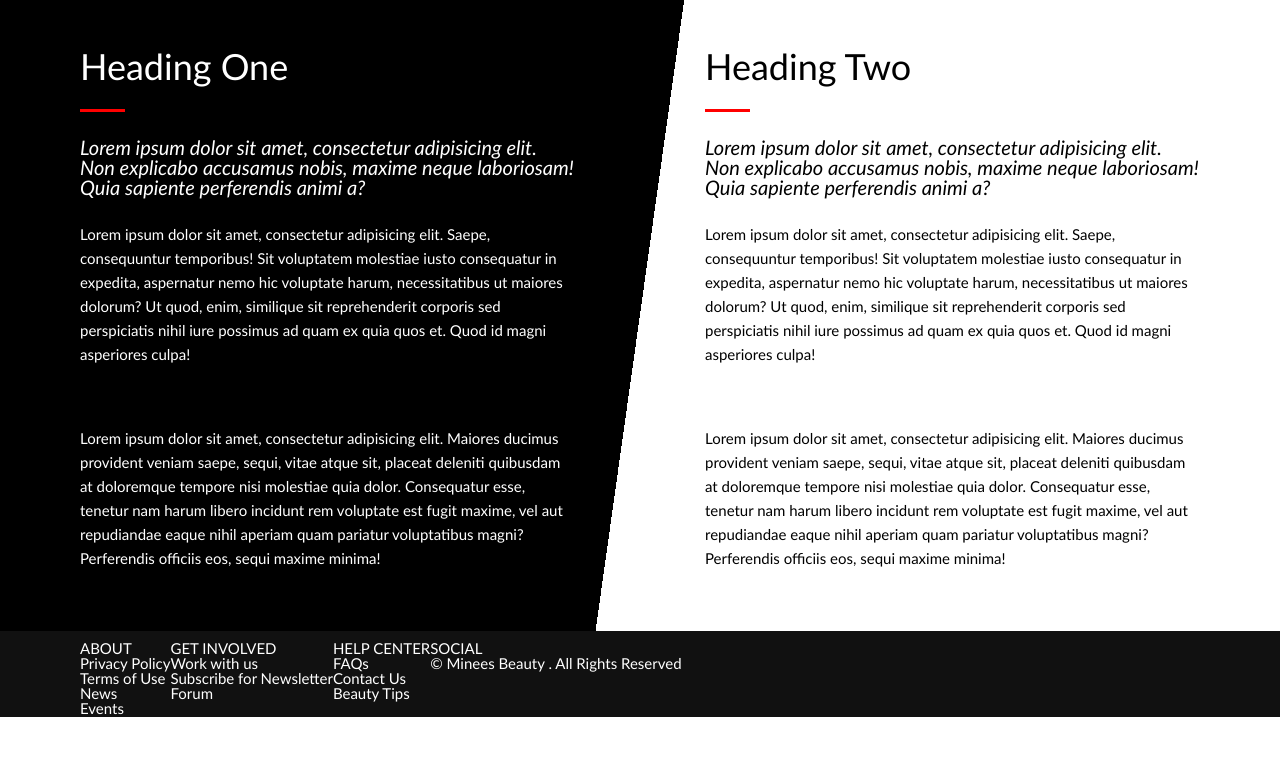
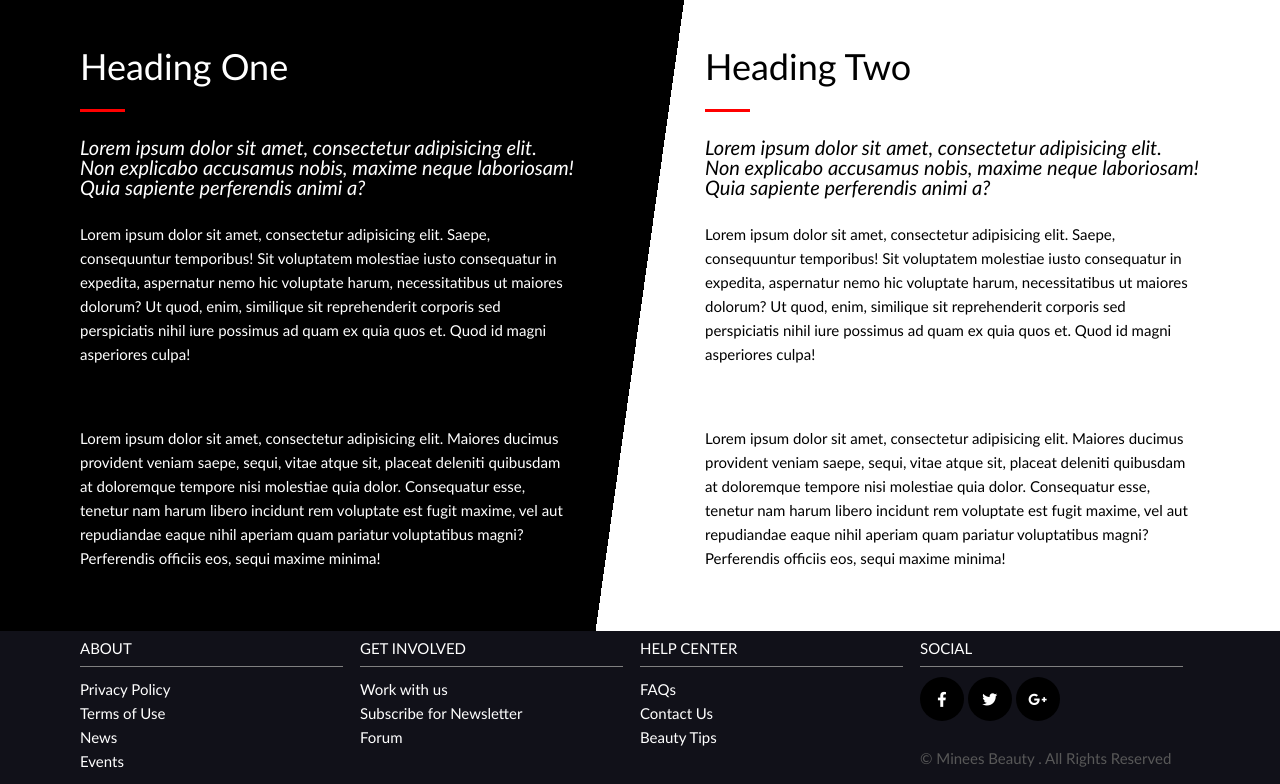
Before and after one commit to abhijithofficial/mines_beauty_care, a plain HTML site: page index.html in a window 1280 px wide. Shown: the part 502-1286 px from the top of the page. Before the commit the page ends 1219 px from the top, so only its background shows below. Drawn offline with Linux system fonts and the light colour scheme.

Commit message:
footer added

```diff
--- a/css/style.css
+++ b/css/style.css
@@ -177,7 +177,9 @@ body{
 
 /* ================== FOOTER STYLE ===================== */
 .page-footer{
-  background: #111111;
+  background: #111119;
+  padding-bottom: 10px;
+  box-sizing: border-box;
 }
 .page-footer>.wrapper::after{
   content: '.';
@@ -189,11 +191,39 @@ body{
 }
 .footer-col{
   float: left;
+  width: 25%;
 }
 .footer-col>h3{
   text-transform: uppercase;
   margin-top: 10px;
 }
 .footer-col>h3::after{
+  content: '.';
+  font-size: 0px;
+  height: 1px;
+  width: 94%;
+  background-color: grey;
+  display: block;
+  margin:10px 0;
+}
+.footer-col li{
+  line-height: 1.6;
+}
+.social li{
+  display: inline-block;
+}
+.social a{
+  background: #000;
+  border-radius: 50%;
+  height: 44px;
+  width: 44px;
+  color: #fff;
+  display: block;
+  text-align: center;
+  line-height: 44px;
 
 }
+.copyright{
+  color: #585858;
+  margin-top: 30px;
+}
--- a/index.html
+++ b/index.html
@@ -6,6 +6,7 @@
   <meta http-equiv="X-UA-Compatible" content="ie=edge">
   <title>Minies Beauty Care</title>
   <link rel="stylesheet" href="css/style.css">
+  <link rel="stylesheet" href="css/all.min.css">
 </head>
 <body>
   <header class="page-header">
@@ -78,12 +79,12 @@
           <li>Beauty Tips</li>
         </ul>
       </div>
-      <div class="footer-col">
+      <div class="footer-col social">
         <h3>Social</h3>
         <ul>
-          <li><a href="#" class="fb"></a></li>
-          <li><a href="#" class="tw"></a></li>
-          <li><a href="#" class="gp"></a></li>
+          <li><a href="#" class="fb"><i class="fab fa-facebook-f"></i></a></li>
+          <li><a href="#" class="tw"><i class="fab fa-twitter"></i></a></li>
+          <li><a href="#" class="gp"><i class="fab fa-google-plus-g"></i></a></li>
         </ul>
         <p class="copyright">&copy; Minees Beauty . All Rights Reserved</p>
       </div>
```
